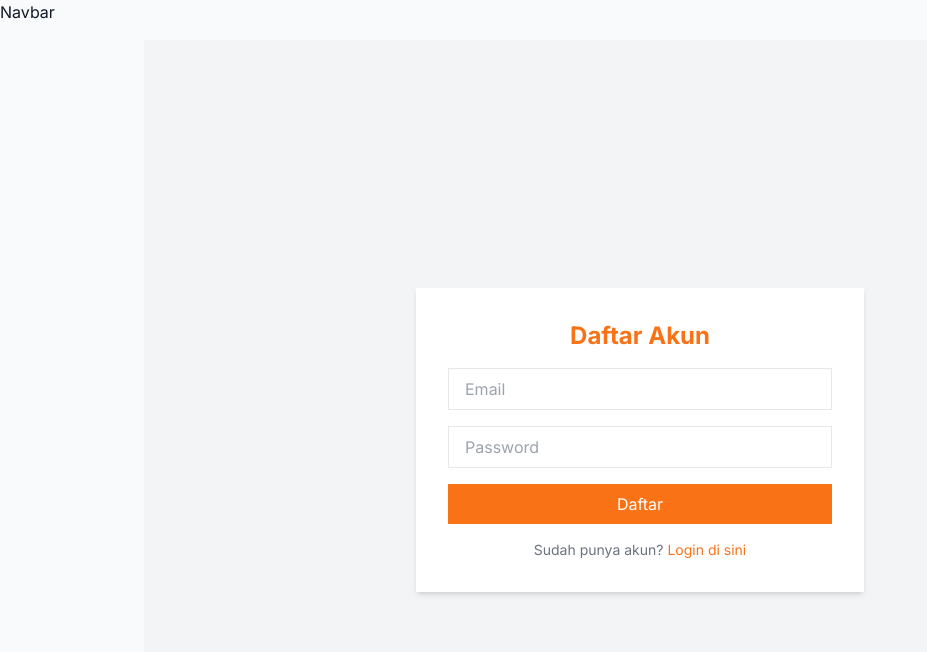
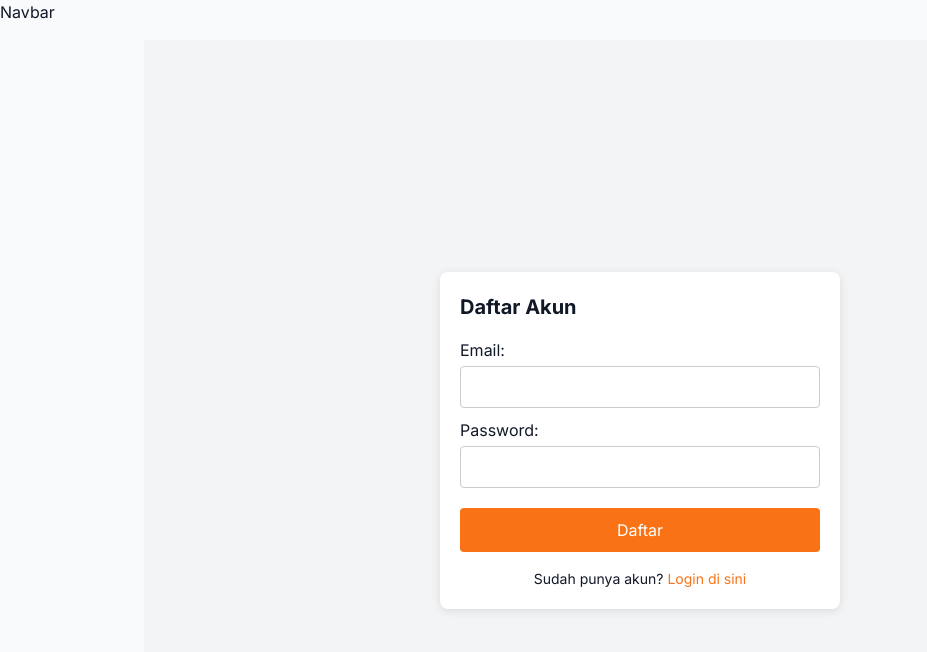
Before and after one commit to anandiooooooooooooooooooooooooooooooooo/next-supabase-test, a Next.js app: page /register in a window 1280 px wide. Shown: the top 652 px of the page, without its empty margins (0-927 px from the left). Built offline with nearby package versions, Linux system fonts and the light colour scheme; no server answers.

Commit message:
[feat] register, confirm-email, dashboard

```diff
--- /dev/null
+++ b/app/confirm-email/page.tsx
@@ -0,0 +1,19 @@
+export default function ConfirmEmailPage() {
+  return (
+    <div className="min-h-screen flex items-center justify-center bg-gray-100 px-4">
+      <div className="bg-white p-8 rounded shadow-md max-w-md w-full text-center">
+        <h1 className="text-2xl font-semibold text-orange-500 mb-4">
+          Konfirmasi Email Diperlukan
+        </h1>
+        <p className="text-gray-700">
+          Kami telah mengirimkan link verifikasi ke email Anda. Silakan cek
+          inbox (atau folder spam) dan klik link tersebut untuk mengaktifkan
+          akun Anda.
+        </p>
+        <p className="mt-4 text-sm text-gray-500">
+          Setelah dikonfirmasi, Anda dapat login ke dalam aplikasi.
+        </p>
+      </div>
+    </div>
+  );
+}
--- /dev/null
+++ b/app/dashboard/page.tsx
@@ -0,0 +1,22 @@
+import LogoutButton from "@/components/LogoutBtn"; // client component
+import { createClient } from "@/lib/supabase/server";
+import { redirect } from "next/navigation";
+
+export default async function DashboardPage() {
+  const supabase = createClient();
+
+  const {
+    data: { user },
+  } = await (await supabase).auth.getUser();
+
+  if (!user) {
+    redirect("/login");
+  }
+
+  return (
+    <div style={{ padding: "2rem" }}>
+      <h1>Welcome, {user.email}!</h1>
+      <LogoutButton />
+    </div>
+  );
+}
--- a/app/register/page.tsx
+++ b/app/register/page.tsx
@@ -1,8 +1,11 @@
 "use client";
 
-import { supabase } from "@/lib/supabase";
+import { createClient } from "@/lib/supabase/client";
 import { useRouter } from "next/navigation";
 import { useState } from "react";
+import "../../styles/globals.css";
+
+const supabase = createClient();
 
 export default function RegisterPage() {
   const router = useRouter();
@@ -16,12 +19,16 @@ export default function RegisterPage() {
     setLoading(true);
     setError(null);
 
-    const { error } = await supabase.auth.signUp({ email, password });
+    const { error } = await supabase.auth.signUp({
+      email,
+      password,
+    });
 
     if (error) {
       setError(error.message);
     } else {
-      router.push("/dashboard"); // or redirect to login
+      // Redirect to a confirmation page
+      router.push("/confirm-email");
     }
 
     setLoading(false);
@@ -31,43 +38,83 @@ export default function RegisterPage() {
     <div className="min-h-screen flex items-center justify-center bg-gray-100 px-4">
       <form
         onSubmit={handleRegister}
-        className="bg-white shadow-md rounded-lg p-8 w-full max-w-md space-y-4"
+        style={{
+          width: "100%",
+          maxWidth: "400px",
+          background: "#fff",
+          padding: "20px",
+          borderRadius: "8px",
+          boxShadow: "0 2px 10px rgba(0,0,0,0.1)",
+        }}
       >
-        <h1 className="text-2xl font-bold text-center text-orange-500">
+        <h1
+          style={{ fontSize: "20px", fontWeight: "bold", marginBottom: "16px" }}
+        >
           Daftar Akun
         </h1>
 
+        <div style={{ marginBottom: "10px" }}>
+          <label>Email:</label>
           <input
             type="email"
-          placeholder="Email"
             value={email}
             required
             onChange={(e) => setEmail(e.target.value)}
-          className="w-full border px-4 py-2 rounded-md focus:outline-none focus:ring-2 focus:ring-orange-400"
+            style={{
+              display: "block",
+              width: "100%",
+              padding: "8px",
+              marginTop: "4px",
+              border: "1px solid #ccc",
+              borderRadius: "4px",
+            }}
           />
+        </div>
 
+        <div style={{ marginBottom: "10px" }}>
+          <label>Password:</label>
           <input
             type="password"
-          placeholder="Password"
             value={password}
             required
             onChange={(e) => setPassword(e.target.value)}
-          className="w-full border px-4 py-2 rounded-md focus:outline-none focus:ring-2 focus:ring-orange-400"
+            style={{
+              display: "block",
+              width: "100%",
+              padding: "8px",
+              marginTop: "4px",
+              border: "1px solid #ccc",
+              borderRadius: "4px",
+            }}
           />
+        </div>
 
-        {error && <p className="text-red-500 text-sm">{error}</p>}
+        {error && (
+          <p style={{ color: "red", fontSize: "14px", marginTop: "8px" }}>
+            {error}
+          </p>
+        )}
 
         <button
           type="submit"
           disabled={loading}
-          className="bg-orange-500 hover:bg-orange-600 text-white w-full py-2 rounded-md transition"
+          style={{
+            width: "100%",
+            padding: "10px",
+            backgroundColor: "#f97316",
+            color: "white",
+            border: "none",
+            borderRadius: "4px",
+            cursor: loading ? "not-allowed" : "pointer",
+            marginTop: "10px",
+          }}
         >
           {loading ? "Mendaftarkan..." : "Daftar"}
         </button>
 
-        <p className="text-center text-sm text-gray-500">
+        <p style={{ fontSize: "14px", marginTop: "16px", textAlign: "center" }}>
           Sudah punya akun?{" "}
-          <a href="/login" className="text-orange-500 hover:underline">
+          <a href="/login" style={{ color: "#f97316" }}>
             Login di sini
           </a>
         </p>
--- /dev/null
+++ b/components/LogoutBtn.tsx
@@ -0,0 +1,23 @@
+"use client";
+
+import { createClient } from "@/lib/supabase/client";
+import { useRouter } from "next/navigation";
+
+export default function LogoutButton() {
+  const router = useRouter();
+  const supabase = createClient();
+
+  const handleLogout = async () => {
+    await supabase.auth.signOut();
+    router.push("/login");
+  };
+
+  return (
+    <button
+      onClick={handleLogout}
+      className="mt-4 px-4 py-2 bg-red-500 text-white rounded"
+    >
+      Logout
+    </button>
+  );
+}
```
Lines whose indentation alone changed are shown as unchanged.
